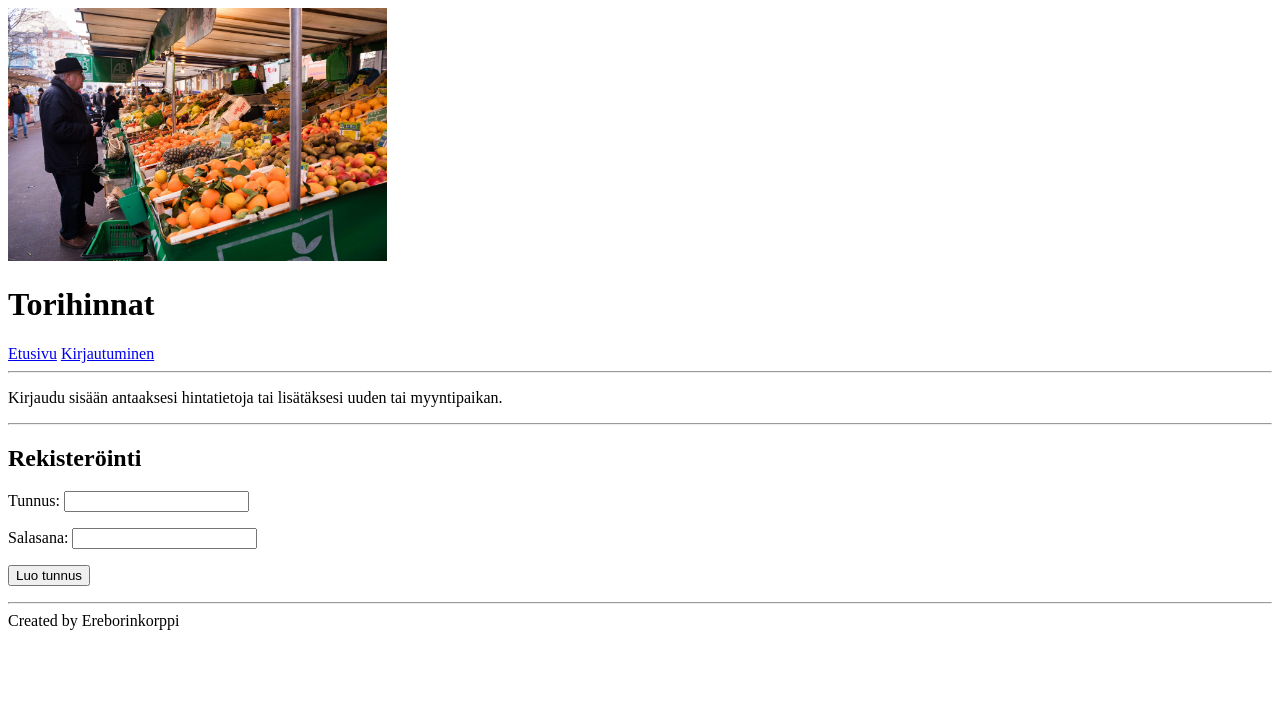
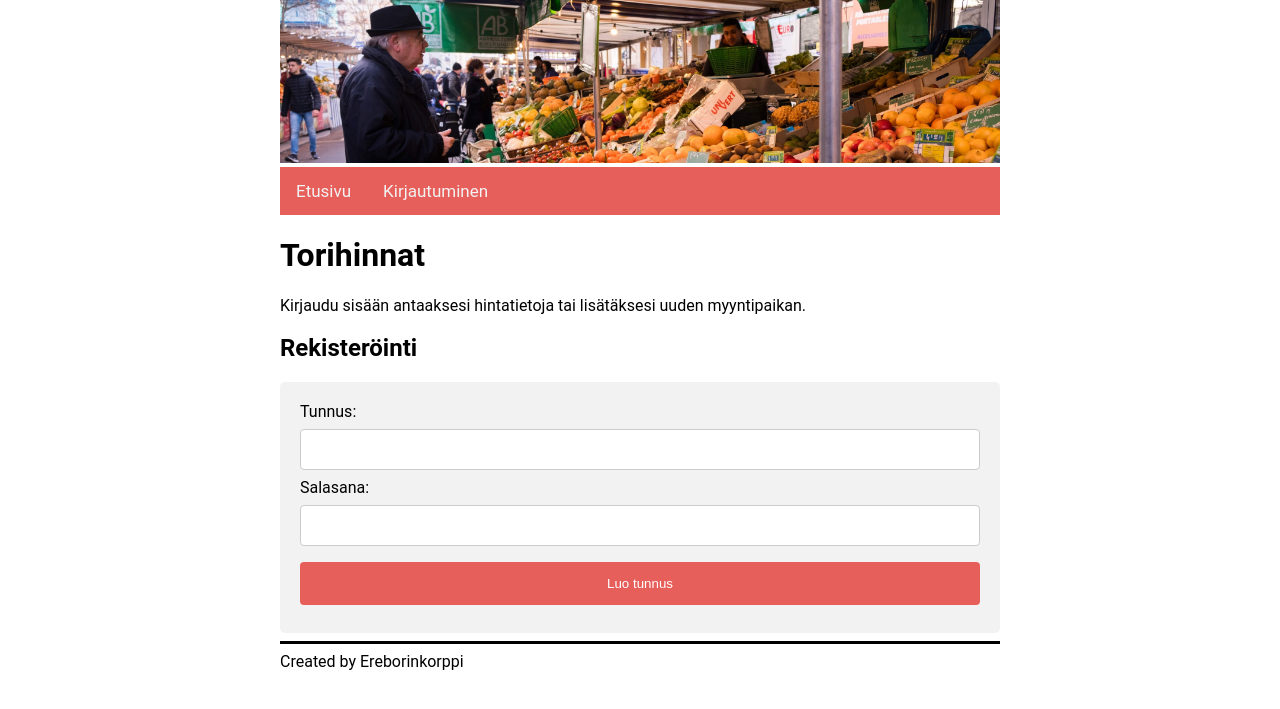
Before and after one commit to ereborinkorppi/torihinnat, a Flask app: page /register in a window 1280 px wide. Shown: the top 709 px of the page. Run offline with Flask 2, Linux system fonts and the light colour scheme.

Commit message:
Added a first version of layout, including css file and modifications to html and jpg files

```diff
--- /dev/null
+++ b/static/main.css
@@ -0,0 +1,89 @@
+body {
+    margin: auto;
+    max-width: 45em;
+    font-family: 'Roboto', 'Arial', sans-serif;
+}
+
+.topnav {
+  overflow: hidden;
+  background-color: #e75f5b;
+}
+
+.topnav a {
+  float: left;
+  color: #f2f2f2;
+  text-align: center;
+  padding: 14px 16px;
+  text-decoration: none;
+  font-size: 17px;
+}
+
+.topnav a:hover {
+  background-color: #eb7c78;
+  color: black;
+}
+
+table {
+    border-collapse: collapse;
+    margin: 25px 0;
+    font-size: 0.9em;
+    min-width: 400px;
+    box-shadow: 0 0 20px rgba(0, 0, 0, 0.15);
+}
+
+th {
+	font-weight: bold;
+    background-color: #ea7571;
+    color: #ffffff;
+    text-align: left;
+	padding: 12px 15px;
+}
+
+td {
+    color: black;
+	background-color: #f3f3f3;
+    padding: 12px 15px;
+}
+
+input[type=text], [type=password], [type=number], select {
+  width: 100%;
+  padding: 12px 20px;
+  margin: 8px 0;
+  display: inline-block;
+  border: 1px solid #ccc;
+  border-radius: 4px;
+  box-sizing: border-box;
+}
+
+input[type=submit] {
+  width: 100%;
+  background-color: #e75f5b;
+  color: white;
+  padding: 14px 20px;
+  margin: 8px 0;
+  border: none;
+  border-radius: 4px;
+  cursor: pointer;
+}
+
+input[type=submit]:hover {
+  background-color: #eb7c78;
+  color: black;
+}
+
+.input {
+  border-radius: 5px;
+  background-color: #f2f2f2;
+  padding: 20px;
+}
+
+hr {
+    border: none;
+	color: black;
+	background-color: black;
+    height: 3px;
+}
+
+a {
+  color: #e75f5b;
+}
--- a/templates/index.html
+++ b/templates/index.html
@@ -5,7 +5,7 @@
 <table>
   <tr><th>Myyntipaikan nimi</th><th>Kaupunki</th><th>Tuote</th><th>Hinta</th><th>Lisätty</th></tr>
 	{% for location_name,city,product_name,price,price_unit,added in price_line %}
-  <tr><th>{{ location_name }}</th><th>{{ city }}</th><th>{{ product_name }}</th><th>{{ price }} {{ price_unit}}</th><th>{{ added }}</th></tr>
+  <tr><td>{{ location_name }}</td><td>{{ city }}</td><td>{{ product_name }}</td><td>{{ price }} {{ price_unit}}</td><td>{{ added }}</td></tr>
 	{% endfor %}
 </table>
 <hr>
@@ -13,7 +13,7 @@
 <table>
   <tr><th>Myyntipaikan nimi</th><th>Osoite</th><th>Postinumero</th><th>Kaupunki</th></tr>
 	{% for location_name,address,postal_code,city in location %}
-  <tr><th>{{ location_name }}</th><th>{{ address }}</th><th>{{ postal_code }}</th><th>{{ city }}</th></tr>
+  <tr><td>{{ location_name }}</td><td>{{ address }}</td><td>{{ postal_code }}</td><td>{{ city }}</td></tr>
 	{% endfor %}
 </table>
 {% endblock %}
--- a/templates/layout.html
+++ b/templates/layout.html
@@ -1,29 +1,29 @@
 <!doctype html>
 <head>
+<link rel="stylesheet" href="/static/main.css">
 <meta name="viewport" content="initial-scale=1.0, width=device-width" />
 </head>
 <body>
 <title>Torihinnat - {% block title %}{% endblock %}</title>
-<img src="/static/tori.jpg" alt="Torikuva" width="30%" height="30%">
+<img src="/static/tori.jpg" alt="Torikuva" width="100%" height="auto">
+<div class="topnav">
+	<a href="/">Etusivu</a>
+	{% if session.user_id %}
+	<a href="/new_price">Uusi hintatieto</a>
+	<a href="/new_location">Uusi myyntipaikka</a>
+	{% if session.is_admin %}
+	<a href="/admin">Admin</a>
+	{% endif %}
+	<a href="/logout">Kirjaudu ulos</a>
+	{% else %}
+	<a href="/login">Kirjautuminen</a>
+	{% endif %}
+</div>
 <h1>Torihinnat</h1>
-<a href="/">Etusivu</a>
 {% if session.user_id %}
-Olet kirjautunut sisään.
-<a href="/logout">Kirjaudu ulos</a>
 {% else %}
-<a href="/login">Kirjautuminen</a>
+<p>Kirjaudu sisään antaaksesi hintatietoja tai lisätäksesi uuden myyntipaikan.</p>
 {% endif %}
-<hr>
-{% if session.user_id %}
-<a href="/new_price">Lisää uusi hintatieto</a>
-<a href="/new_location">Lisää uusi myyntipaikka</a>
-{% else %}
-<p>Kirjaudu sisään antaaksesi hintatietoja tai lisätäksesi uuden tai myyntipaikan.</p>
-{% endif %}
-{% if session.is_admin %}
-<a href="/admin">Admin näkymä</a>
-{% endif %}
-<hr>
 {% block content %}{% endblock %}
 <hr>
 Created by Ereborinkorppi
--- a/templates/new_price.html
+++ b/templates/new_price.html
@@ -3,6 +3,7 @@
 {% block content %}
 {% if session.user_id %}
 <h2>Lisää uusi hintatieto</h2>
+<div class="input">
 	<form action="/add_price" method="POST">
 		<label for="location">Valitse myyntipaikka:</label>
 			<select id="location" name="location">
@@ -22,11 +23,11 @@ Hinta: <br>
 		<input type="number" id="price" name="price" step="0.10" min="0" required>
 		<br>
 		Yksikkö:
-<p>
 		<input type="radio" name="price_unit" value="€/litra" checked> €/litra
 		<input type="radio" name="price_unit" value="€/kilo"> €/kilo
 		<br>
 		<input type="submit" value="Lisää hintatieto">
 	</form>
+</div>
 {% endif %}
 {% endblock %}
--- a/templates/register.html
+++ b/templates/register.html
@@ -5,11 +5,11 @@
 {% for message in get_flashed_messages() %}
 <p style="color:red;">{{ message }}</p>
 {% endfor %}
-<form action="/register" method="post">
-Tunnus: <input type="text" name="username" required>
-<p>
-Salasana: <input type="password" name="password" required>
-<p>
-<input type="submit" value="Luo tunnus">
-</form>
+<div class="input">
+	<form action="/register" method="post">
+		Tunnus: <input type="text" name="username" required>
+		Salasana: <input type="password" name="password" required>
+		<input type="submit" value="Luo tunnus">
+	</form>
+</div>
 {% endblock %}
```
Also changed, not shown: templates/admin.html (+11 -3 lines), templates/login.html (+7 -7 lines), templates/new_location.html (+2 -5 lines), static/supermarket.jpg (deleted), static/tori.jpg. Lines whose indentation alone changed are shown as unchanged.
